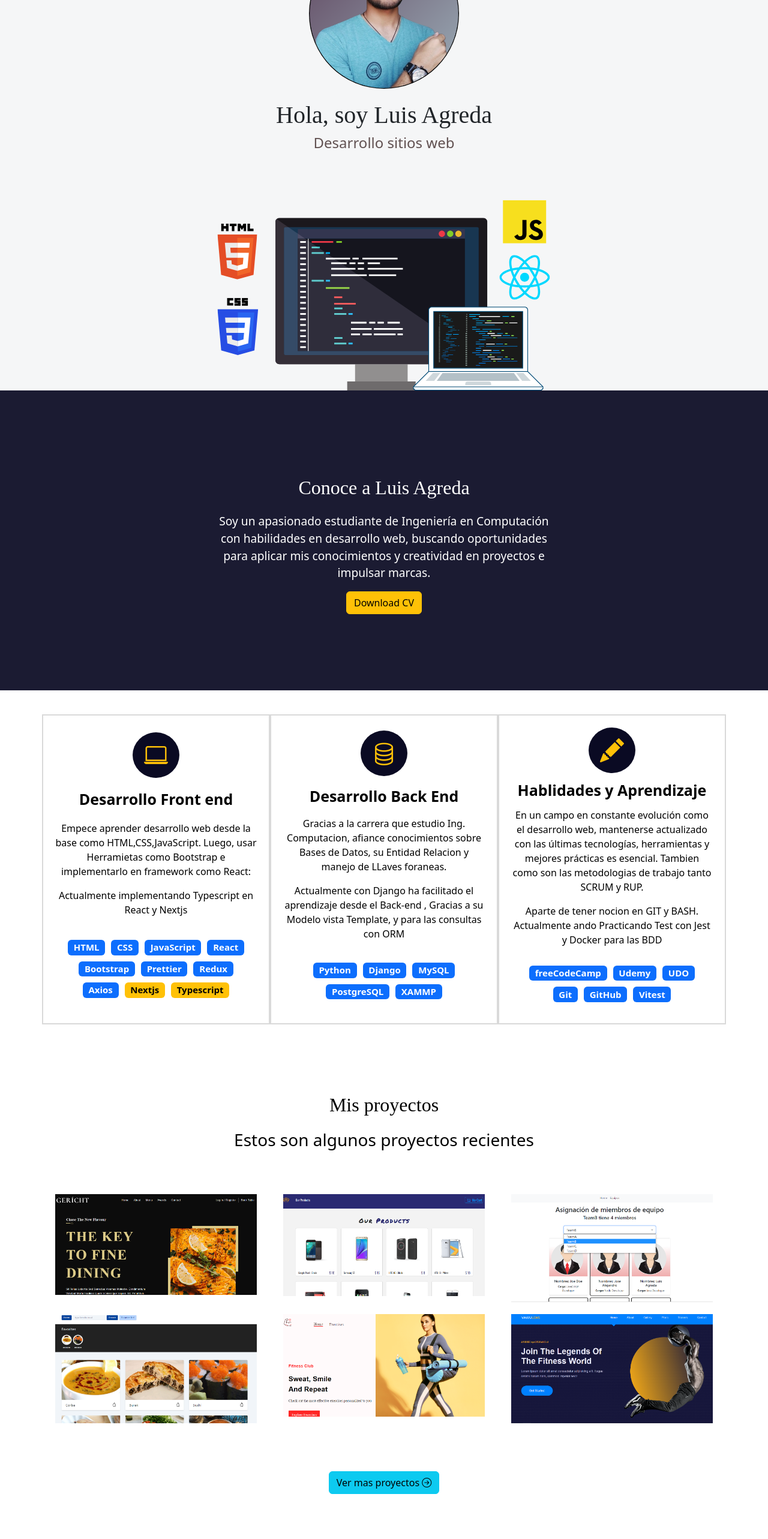
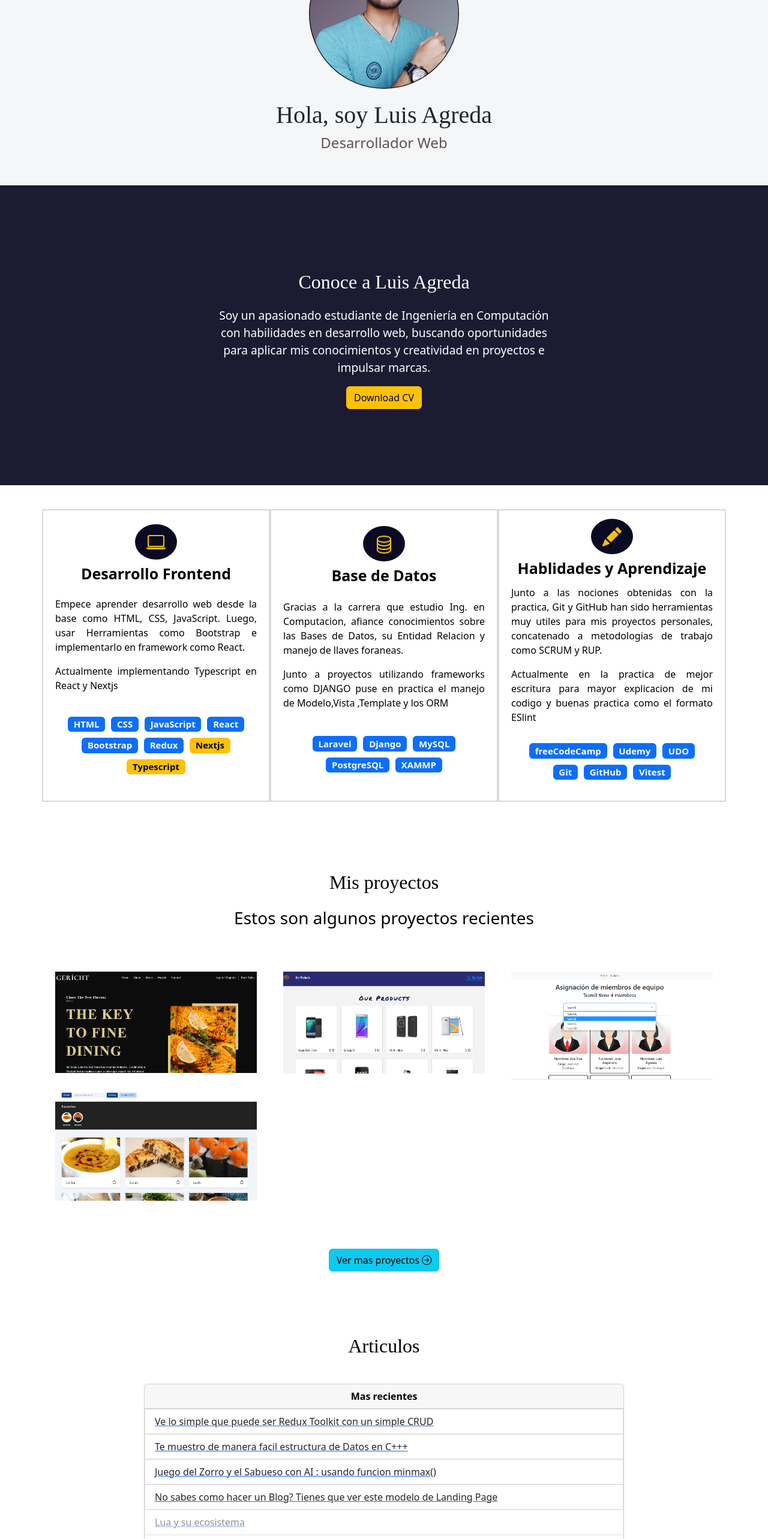
Before and after one commit to AgredaLuis/LuisAgreda-dev, a React (Vite) app: page / in a window 1280 px wide. Shown: the part 234-2800 px from the top of the page at 60% size. Built offline with nearby package versions, Linux system fonts and the light colour scheme; a web font is replaced by a local one.

Commit message:
fix de errores ortograficos y eliminacion de imagenes

```diff
--- a/src/container/Articles/Articles.jsx
+++ b/src/container/Articles/Articles.jsx
@@ -16,7 +16,7 @@ const Articles = () => {
           <ul className="list-group list-group-flush">
             <a href="https://github.com/AgredaLuis/react-rtk-crud" target="_blank" rel="noopener noreferrer">
               <li className="list-group-item">
-                Ve lo simple que peude ser Redux Toolkit con un simple CRUD
+                Ve lo simple que puede ser Redux Toolkit con un simple CRUD
               </li>
             </a>
             <a href="https://github.com/AgredaLuis/Estructura-de-Datos-Cpp" target="_blank" rel="noopener noreferrer">
@@ -28,13 +28,13 @@ const Articles = () => {
               </li>
             </a>
             <a href="https://agredaluis.github.io/Landing-Page-Fazt/" target="_blank" rel="noopener noreferrer">
-              <li className="list-group-item">No sabes como hacer un Blog? ve mi modelo de landing page</li>
+              <li className="list-group-item">No sabes como hacer un Blog? Tienes que ver este modelo de Landing Page</li>
             </a>
             <a href="#" className="deshabilitado" target="_blank" rel="noopener noreferrer">
-              <li className="list-group-item">Para que usar Lua</li>
+              <li className="list-group-item">Lua y su ecosistema </li>
             </a>
             <a href="#" className="deshabilitado" target="_blank" rel="noopener noreferrer">
-              <li className="list-group-item">Echa un vistazo de mi recorrido en Eletronica</li>
+              <li className="list-group-item">Echa un vistazo de mi recorrido en Electronica</li>
             </a>
           </ul>
       </motion.div>
--- a/src/container/Footer/Footer.jsx
+++ b/src/container/Footer/Footer.jsx
@@ -12,7 +12,7 @@ const Footer = () => {
         <a href="https://github.com/AgredaLuis" target="_blank" rel="noopener noreferrer"><i className="bi bi-github"></i></a>
         <a href="https://www.linkedin.com/in/luis-agreda-b1a8281a2/" target="_blank" rel="noopener noreferrer"><i className="bi bi-linkedin"></i></a>
         <a href="mailto:luis.agreda98@gmail.com" target="_blank" rel="noopener noreferrer"><i className="bi bi-envelope"></i></a>
-        <a href={CVLuisAgreda} target="_blank" rel="noopener noreferrer"><i class="bi bi-file-earmark-person"></i></a>
+        <a href={CVLuisAgreda} target="_blank" rel="noopener noreferrer"><i className="bi bi-file-earmark-person"></i></a>
       </div>
       <div className="derechos-deautor">Creado por Luis Agreda (2023) &#169;</div>
     </footer>
--- a/src/container/Hero/Hero.jsx
+++ b/src/container/Hero/Hero.jsx
@@ -29,20 +29,9 @@ const Hero = () => {
           className="app__header-info"
         >
           <h1>Hola, soy Luis Agreda</h1>
-          <h2>Desarrollo sitios web</h2>
+          <h2>Desarrollador Web</h2>
         </motion.div>
       </div>
-      <motion.div
-        variants={scaleVariants}
-        whileInView={scaleVariants.whileInView}
-        className="hero-inferior"
-      >
-        <img
-          className="hero-inferior-imagen img-fluid"
-          src={images.hero_inferior}
-          alt="Monitor, laptop y logos de HTML, CSS, JavaScript y React."
-        />
-      </motion.div>
     </section>
   );
 };
--- a/src/container/Skill/Skill.jsx
+++ b/src/container/Skill/Skill.jsx
@@ -7,9 +7,13 @@ const Skill = () => {
     <section className="experiencia seccion-clara">
       <div className="container text-center">
         <div className="row">
+
+
           <div className="columna col-12 col-md-4">
+            <div className="experiencia-header">
             <i className="bi bi-laptop text-warning"></i>
-            <p className="experiencia-titulo">Desarrollo Front end</p>
+            <p className="experiencia-titulo">Desarrollo Frontend</p>
+            </div>
             <motion.div
               whileInView={{ x: [-100, 0], opacity: [0, 1] }}
               transition={{ durtation: 0.5 }}
@@ -17,8 +21,8 @@ const Skill = () => {
             >
               <p>
                 Empece aprender desarrollo web desde la base como
-                HTML,CSS,JavaScript. Luego, usar Herramietas como Bootstrap e
-                implementarlo en framework como React:
+                HTML, CSS, JavaScript. Luego, usar Herramientas como Bootstrap e
+                implementarlo en framework como React.
               </p>
               <p>Actualmente implementando Typescript en React y Nextjs</p>
             </motion.div>
@@ -28,34 +32,28 @@ const Skill = () => {
               <span className="badge text-bg-primary">JavaScript</span>
               <span className="badge text-bg-primary">React</span>
               <span className="badge text-bg-primary">Bootstrap</span>
-              <span className="badge text-bg-primary">Prettier</span>
               <span className="badge text-bg-primary">Redux</span>
-              <span className="badge text-bg-primary">Axios</span>
               <span className="badge text-bg-warning">Nextjs</span>
               <span className="badge text-bg-warning">Typescript</span>
             </div>
           </div>
           <div className="columna col-12 col-md-4">
+            <div className="experiencia-header">
             <i className="bi bi-database text-warning"></i>
-            <p className="experiencia-titulo">Desarrollo Back End</p>
+            <p className="experiencia-titulo">Base de Datos</p>
+            </div>
             <motion.div
               whileInView={{ x: [-100, 0], opacity: [0, 1] }}
               transition={{ durtation: 0.5 }}
               className="contenedor"
             >
               <p>
-                Gracias a la carrera que estudio Ing. Computacion, afiance
-                conocimientos sobre Bases de Datos, su Entidad Relacion y manejo
-                de LLaves foraneas.
+                Gracias a la carrera que estudio Ing. en Computacion, afiance conocimientos sobre las Bases de Datos, su Entidad Relacion y manejo de llaves foraneas.
               </p>
-              <p>
-                Actualmente con Django ha facilitado el aprendizaje desde el
-                Back-end , Gracias a su Modelo vista Template, y para las
-                consultas con ORM{" "}
-              </p>
+              <p>Junto a proyectos utilizando frameworks como DJANGO puse en practica el manejo de Modelo,Vista ,Template y los ORM</p>
             </motion.div>
             <div className="badges-contenedor">
-              <span className="badge text-bg-primary">Python</span>
+              <span className="badge text-bg-primary">Laravel</span>
               <span className="badge text-bg-primary">Django</span>
               <span className="badge text-bg-primary">MySQL</span>
               <span className="badge text-bg-primary">PostgreSQL</span>
@@ -63,8 +61,10 @@ const Skill = () => {
             </div>
           </div>
           <div className="columna col-12 col-md-4">
+            <div className="experiencia-header">
             <i className="bi bi-pencil-fill text-warning"></i>
             <p className="experiencia-titulo">Hablidades y Aprendizaje</p>
+            </div>
 
             <motion.div
               whileInView={{ x: [-100, 0], opacity: [0, 1] }}
@@ -72,15 +72,9 @@ const Skill = () => {
               className="contenedor"
             >
               <p>
-                En un campo en constante evolución como el desarrollo web,
-                mantenerse actualizado con las últimas tecnologías, herramientas
-                y mejores prácticas es esencial. Tambien como son las
-                metodologias de trabajo tanto SCRUM y RUP.
+                Junto a las nociones obtenidas con la practica, Git y GitHub han sido herramientas muy utiles para mis proyectos personales, concatenado a metodologias de trabajo como SCRUM y RUP.
               </p>
-              <p>
-                Aparte de tener nocion en GIT y BASH. Actualmente ando
-                Practicando Test con Jest y Docker para las BDD{" "}
-              </p>
+              <p>Actualmente en la practica de mejor escritura para mayor explicacion de mi codigo y buenas practica como el formato ESlint</p>
             </motion.div>
             <div className="badges-contenedor">
               <span className="badge text-bg-primary">freeCodeCamp</span>
--- a/src/container/Skill/Skill.scss
+++ b/src/container/Skill/Skill.scss
@@ -16,8 +16,12 @@
     background-color: #1b1b32;
   }
 
+  p{
+    text-align: justify
+  }
+
   i {
-    font-size: 2.5rem;
+    font-size: 2rem;
     /* El color amarillo es porque se le agrego text-warning de bootstrap */
     background-color: #0a0a23;
     padding: 8px 19px;
--- a/src/container/Work/Work.jsx
+++ b/src/container/Work/Work.jsx
@@ -14,20 +14,6 @@ const scaleVariants ={
     }
   }
 }
-
-{/* <motion.div
-      variants={scaleVariants}
-      whileInView={scaleVariants.whileInView}
-      className="app__header-circles"
-      >
-        {[images.flutter, images.redux, images.sass].map((circle,index) => (
-          <div className="circle-cmp app__flex" key={`circle-${index}`}>
-            <img src={circle} alt="circle"/>
-          </div>
-        ))}
-
-      </motion.div> */}
-
 
 const Work = () => {
 
@@ -139,55 +125,7 @@ const Work = () => {
             </div>
 
           </motion.div>
-          {/* Proyecto 5 */}
-          <motion.div
-            whileInView={{ y: [100, 0], opacity: [0, 1] }}
-            transition={{ duration: 0.5 }}
-            viewport={{ once: true }}
-            className="col-12 col-md-6 col-lg-4"
-          >
 
-            <div className="proyecto">
-              <img src={images.proyecto55} alt="proyecto1" />
-              <div className="overlay">
-                <p>Proyecto 5</p>
-                <div className="iconos-contenedor">
-                  <a href="https://github.com/AgredaLuis/gym-exercise-app" target="_blank" rel="noopener noreferrer">
-                    <i className="bi bi-github"></i>
-                  </a>
-                  <a href="https://agredaluis.github.io/gym-exercise-app/" target="_blank" rel="noopener noreferrer">
-                    <i className="bi bi-laptop"></i>
-                  </a>
-                </div>
-              </div>
-            </div>
-
-          </motion.div>
-
-
-          {/* PRoyecto 6 */}
-
-          <motion.div
-            whileInView={{ y: [100, 0], opacity: [0, 1] }}
-            transition={{ duration: 0.5 }}
-            viewport={{ once: true }}
-            className="col-12 col-md-6 col-lg-4"
-          >
-            <div className="proyecto">
-              <img src={images.proyecto66} alt="sport-coach-project" />
-              <div className="overlay">
-                <p>Proyecto 6</p>
-                <div className="iconos-contenedor">
-                  <a href="https://github.com/AgredaLuis/sport-coach-app" target="_blank" rel="noopener noreferrer">
-                    <i className="bi bi-github"></i>
-                  </a>
-                  <a href="https://agredaluis.github.io/sport-coach-app/" target="_blank" rel="noopener noreferrer">
-                    <i className="bi bi-laptop"></i>
-                  </a>
-                </div>
-              </div>
-            </div>
-          </motion.div>
 
           </div>
       </div>
```
